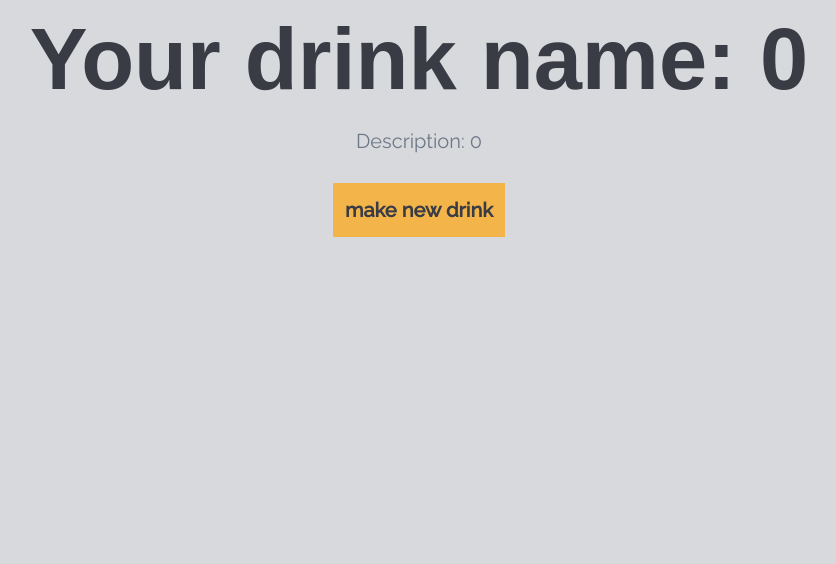
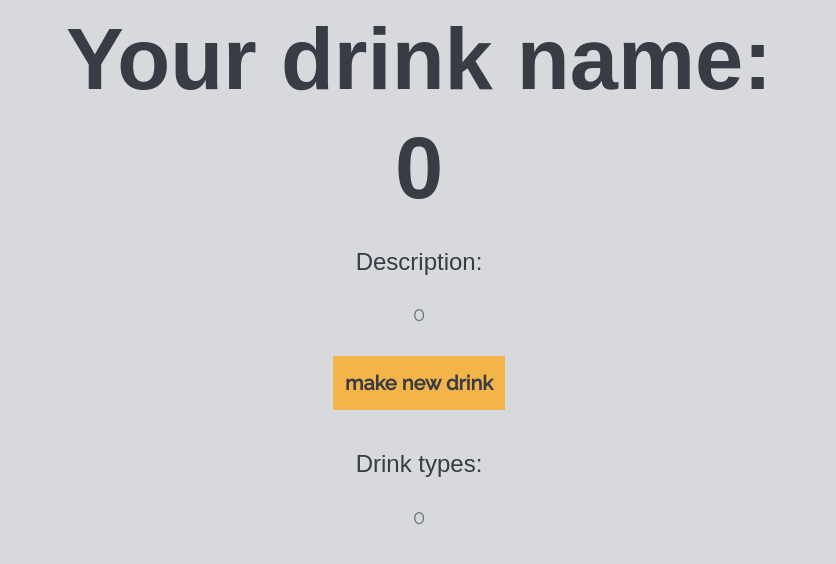
Before and after one commit to Cruedy/Cockathon, a Flask app: page /show_drinks in a window 1280 px wide. Shown: the top 564 px of the page, without its empty margins (221-1057 px from the left). Run offline with Flask 3, Linux system fonts and the light colour scheme; some web fonts are replaced.

Commit message:
Added some style to drink page

```diff
--- a/app.py
+++ b/app.py
@@ -25,12 +25,12 @@ descriptionsL = [0]
 def show_drinks():
   print("data:", dataL[0])
   print("drinks:", drinksL[0])
-  return render_template("drink.html", drinks = drinksL[0], description = descriptionsL[0],cache_timeout=0)
+  return render_template("drink.html", drinks = drinksL[0], description = descriptionsL[0], data=dataL[0], cache_timeout=0)
 
 @app.route('/retrieve_drinks', methods=['POST'])
 def retrieve_drinks():
     data = request.get_json()
-    dataL[0] = data
+    dataL[0] = ", ".join(data)
     # print("Data:", data)
     drink = drinks_to_ingredients.getDrinks(data)[0]
     drinksL[0] = drink
--- a/static/website.css
+++ b/static/website.css
@@ -50,3 +50,14 @@ p {
     font-weight: 300;
     font-size: 15pt;
 }
+
+.title-text {
+    font-family: "josefin-sans", sans-serif;
+    color: #393B45;
+    padding-top: 0.25em;
+    padding-bottom: 0.1em;
+    font-weight: 50;
+    font-style: normal;
+    font-size: 1.5rem;
+
+}
--- a/templates/drink.html
+++ b/templates/drink.html
@@ -18,10 +18,14 @@
     </head>
 <body>
 <h1>
-    Your drink name: {{drinks}}
+    Your drink name:
 </h1>
+<h1 >
+    {{drinks}}
+</h1>
+<p class="title-text"> Description:</p>
 <p style="color:#6E7889">
-    Description: {{description}}
+    {{description}}
 </p>
 
 <form action="/" method="get">
@@ -30,11 +34,12 @@
     </button>
 </form>
 
+<p class="title-text"> Drink types:</p>
 <p style="color:#6E7889" id="result">
-
+    {{data}}
 </p>
 <script>
-    document.getElementById("result").innerHTML = localStorage.getItem("input");
+    // document.getElementById("result").innerHTML = localStorage.getItem("input");
 </script>
 </body>
 </html>
```
